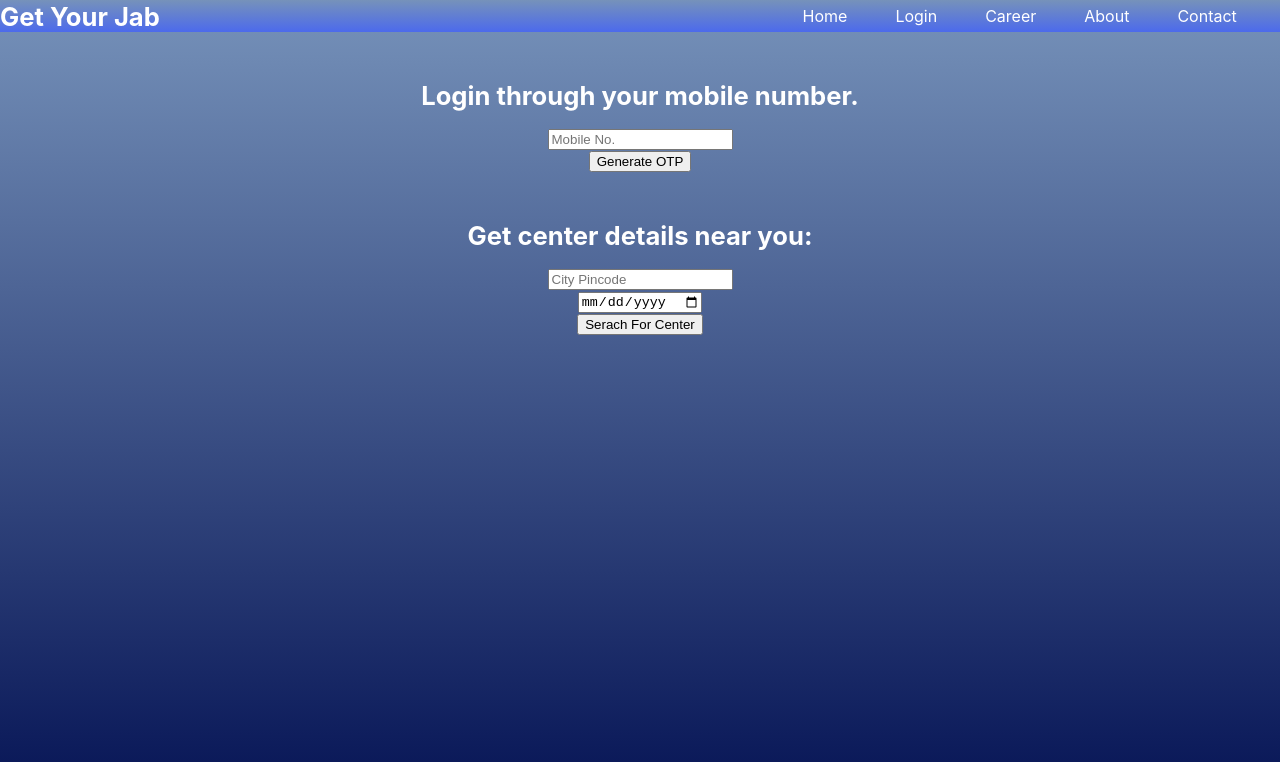
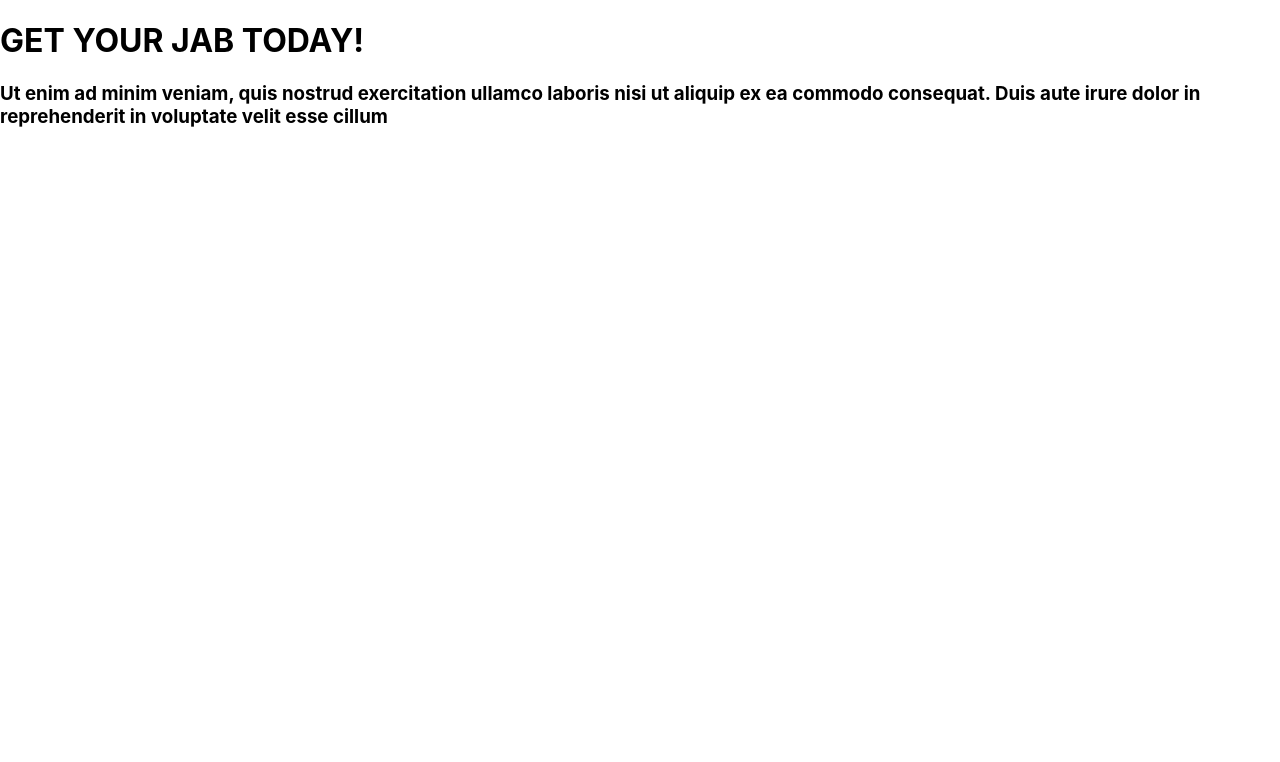
Before and after one commit to Shubhnaik19/getYourJab, a React (Create React App) app: page / in a window 1280 px wide. Shown: the top 762 px of the page. Built offline with nearby package versions, Linux system fonts and the light colour scheme.

Commit message:
routing and redux added

```diff
--- a/package.json
+++ b/package.json
@@ -3,6 +3,8 @@
   "version": "0.1.0",
   "private": true,
   "dependencies": {
+    "@material-ui/core": "^4.11.4",
+    "@reduxjs/toolkit": "^1.6.0",
     "@testing-library/jest-dom": "^5.13.0",
     "@testing-library/react": "^11.2.7",
     "@testing-library/user-event": "^12.8.3",
@@ -12,7 +14,11 @@
     "node-sass": "^6.0.0",
     "react": "^17.0.2",
     "react-dom": "^17.0.2",
+    "react-redux": "^7.2.4",
+    "react-router-dom": "^5.2.0",
     "react-scripts": "4.0.3",
+    "redux-thunk": "^2.3.0",
+    "typescript": "^4.3.2",
     "web-vitals": "^1.1.2"
   },
   "scripts": {
--- /dev/null
+++ b/src/Actions/sampleAction.js
@@ -0,0 +1,5 @@
+export const sample = () => {
+    return (dispatch) => {
+        dispatch({ type: "SAMPLE_TYPE", payload: 10 })
+    }
+}
--- a/src/App.js
+++ b/src/App.js
@@ -10,6 +10,7 @@ import NavBar from "./Component/NavBar"
 import { sha256 } from "js-sha256";
 import './styles/_forms.scss'
 import axios from "axios";
+import Routes from "./Component/Routes"
 
 class App extends Component {
   constructor() {
@@ -72,32 +73,37 @@ class App extends Component {
       )
       .then((response) => {
         const url = window.URL.createObjectURL(new Blob([response.data], { type: "application/pdf" }));
-            const link = document.createElement('a');
-            link.href = url;
-            link.setAttribute('download', 'file.pdf');
-            document.body.appendChild(link);
-            link.click();
+        const link = document.createElement('a');
+        link.href = url;
+        link.setAttribute('download', 'file.pdf');
+        document.body.appendChild(link);
+        link.click();
       })
       .catch((err) => {
         console.log(err);
       });
+    // <NavBar></NavBar>
+    //     {!txnId && <FormComponent getOtp={this.getOtp}></FormComponent>}
+    //     {txnId && <Login login={this.login}></Login>}
+    //     {token && (
+    //       <CertificateDownload
+    //         onDownload={this.onDownload}
+    //       ></CertificateDownload>
+    //     )}
+    //     {token && <BeneficiaryDetails token={token}></BeneficiaryDetails>}
+    //     <CenterDetails></CenterDetails>
   };
 
   render() {
-    const { txnId, token} = this.state;
+    // const { txnId, token } = this.state;
     return (
       <div className="App">
-        <NavBar></NavBar>
-        {!txnId && <FormComponent getOtp={this.getOtp}></FormComponent>}
-        {txnId && <Login login={this.login}></Login>}
-        {token && (
-          <CertificateDownload
-            onDownload={this.onDownload}
-          ></CertificateDownload>
-        )}
-        {token && <BeneficiaryDetails token={token}></BeneficiaryDetails>}
-        <CenterDetails></CenterDetails>
+        <React.Fragment>
+          <Routes />
+        </React.Fragment>
       </div>
+
+
     );
   }
 }
--- /dev/null
+++ b/src/Component/Routes.js
@@ -0,0 +1,33 @@
+import { Component } from 'react';
+import {
+    BrowserRouter as Router,
+    Switch,
+    Route
+} from "react-router-dom";
+import center from './center';
+import LandingComponent from './landingComponent';
+
+class Routes extends Component {
+    state = {}
+    render() {
+        return (
+            <div >
+                <Router>
+                    <Switch>
+                        <Route path="/searchCenter">
+                            {/* <About /> */}
+                        </Route>
+                        <Route path="/users">
+                            {/* <Users /> */}
+                        </Route>
+                        <Route path="/">
+                            <LandingComponent />
+                        </Route>
+                    </Switch>
+                </Router>
+            </div >
+        );
+    }
+}
+
+export default Routes;
--- a/src/Component/formComponent.js
+++ b/src/Component/formComponent.js
@@ -1,15 +1,19 @@
 import { Component } from 'react';
-
+import Button from '@material-ui/core/Button';
+import TextField from '@material-ui/core/TextField';
 
 class formComponent extends Component {
     state = {}
     render() {
         return (
             <div className="formAlignCenter">
-                <h1>Login through your mobile number.</h1>
+                <h1 style={{color:'black'}}>Login through your mobile number.</h1>
                 <form onSubmit={this.props.getOtp}>
-                    <div className="otpForm"><input type="text" className="otpForm" name="mobNo" placeholder="Mobile No." autoComplete="off" /></div>
-                    <div className="button submit"><button className="otpButton">Generate OTP</button></div>
+                    <div className="otpForm">
+                        {/* <input type="text"  name="mobNo" placeholder="Mobile No." autoComplete="off" /> */}
+                        <TextField className="otpForm" label="Mobile No."/>
+                        </div>
+                    <div className="button submit"><Button className="otpButton" variant="contained">Generate OTP</Button></div>
                 </form>
             </div>
 
--- /dev/null
+++ b/src/Component/landingComponent.js
@@ -0,0 +1,18 @@
+import { Component } from 'react';
+
+
+class LandingComponent extends Component {
+    state = {}
+    render() {
+        return (
+            <div className="centerStyle" >
+                <h1 >GET YOUR JAB TODAY!</h1>
+                <h3>Ut enim ad minim veniam, quis nostrud exercitation ullamco
+                laboris nisi ut aliquip ex ea commodo consequat.
+                Duis aute irure dolor in reprehenderit in voluptate velit esse cillum
+                </h3>
+            </div>
+        );
+    }
+}
+export default LandingComponent;
--- /dev/null
+++ b/src/Reducers/applicationReducer.js
@@ -0,0 +1,15 @@
+var initialState = {
+    data: 12
+}
+
+export const ApplicationReducer = (state = initialState, action) => {
+    switch (action.type) {
+        case "SAMPLE_TYPE":
+            return {
+                ...state, data: action.payload
+            }
+
+        default:
+            return state;
+    }
+}
--- /dev/null
+++ b/src/Reducers/index.js
@@ -0,0 +1,6 @@
+import { combineReducers } from 'redux';
+import { ApplicationReducer } from './applicationReducer';
+
+export default combineReducers({
+    ApplicationReducer
+});
--- a/src/_App.scss
+++ b/src/_App.scss
@@ -1,15 +1,16 @@
 @import './styles/forms';
 
 body{
-    background: rgb(6,20,85);
-    background: linear-gradient(0deg, rgba(6,20,85,1) 0%, rgba(118,146,186,1) 100%);
-    color: white;
+    background: rgb(255, 255, 255);
+    // background: linear-gradient(0deg, rgba(6,20,85,1) 0%, rgba(118,146,186,1) 100%);
+    // color: white;
     height: 100%;
     background-repeat: no-repeat;
     background-attachment: fixed;
 }
 
 h1{
+    color: black;
     font-size: 1.6rem;
 }
 
--- a/src/index.js
+++ b/src/index.js
@@ -1,17 +1,18 @@
 import React from 'react';
 import ReactDOM from 'react-dom';
 import './index.css';
-import App from './App';
 import reportWebVitals from './reportWebVitals';
+import Routes from './Component/Routes';
+import { Provider } from 'react-redux'
+import configureStore from './store/index'
 
+export const store = configureStore({});
 ReactDOM.render(
   <React.StrictMode>
-    <App />
+    <Provider store={store}>
+      <Routes />
+    </Provider>
   </React.StrictMode>,
   document.getElementById('root')
 );
-
-// If you want to start measuring performance in your app, pass a function
-// to log results (for example: reportWebVitals(console.log))
-// or send to an analytics endpoint. Learn more: https://bit.ly/CRA-vitals
 reportWebVitals();
--- /dev/null
+++ b/src/store/index.js
@@ -0,0 +1,12 @@
+import { configureStore } from '@reduxjs/toolkit';
+import thunk from 'redux-thunk';
+import ApplicationReducer from '../Reducers'
+
+export default function configureAppStore(preloadedState) {
+    const store = configureStore({
+        reducer: ApplicationReducer,
+        middleware: [thunk],
+        preloadedState
+    })
+    return store
+}
```
Also changed, not shown: 1 other file (tests, documents, lock files or other folders).
